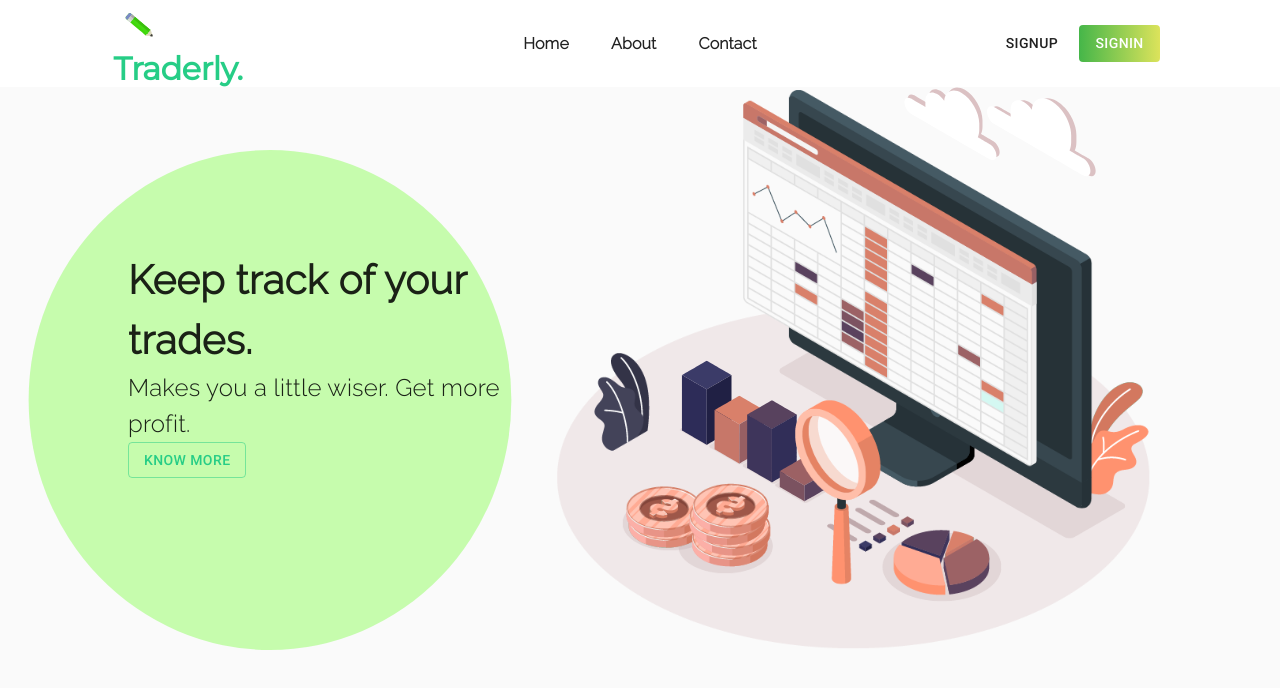
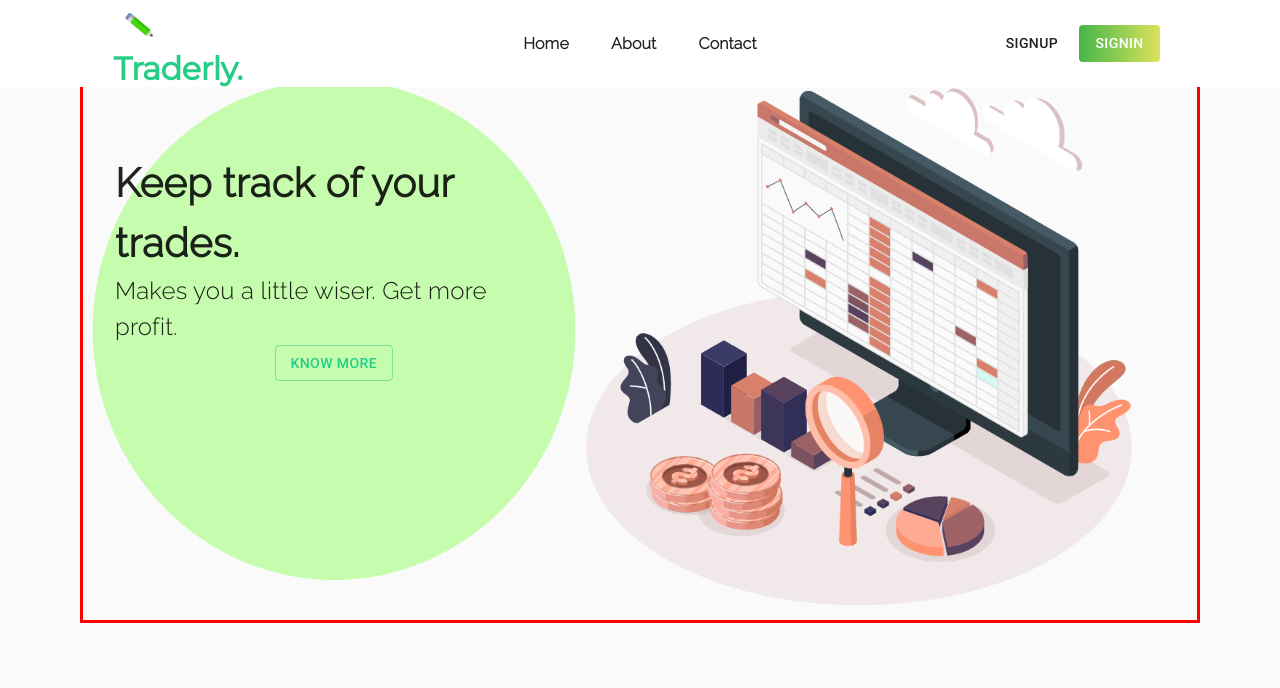
Before and after one commit to VncntDzn/traderie, a Next.js app: page / in a window 1280 px wide. Shown: the top 688 px of the page. Built offline with nearby package versions, Linux system fonts and the light colour scheme.

Commit message:
added styles to landing page

```diff
--- a/src/layouts/Navbar.jsx
+++ b/src/layouts/Navbar.jsx
@@ -15,6 +15,9 @@ const useStyles = makeStyles((theme) => ({
   container: {
     margin: '0 0.6rem',
     [theme.breakpoints.up('md')]: {
+      padding: '0 2rem',
+    },
+    [theme.breakpoints.up('lg')]: {
       padding: '0 5rem',
     },
   },
@@ -42,7 +45,17 @@ const Navbar = (props) => {
             >
               <Title />
               <LinksNavigation />
-              <BurgerLinks />
+
+              <Grid
+                container
+                item
+                justify='space-around'
+                direction='row'
+                lg={2}
+                xs={2}
+              >
+                <BurgerLinks />
+              </Grid>
             </Grid>
           </Toolbar>
         </AppBar>
--- a/src/layouts/nav-links/BurgerLinks.js
+++ b/src/layouts/nav-links/BurgerLinks.js
@@ -16,14 +16,6 @@ const BurgerLinks = () => {
     const [toggle, setToggle] = useState(false);
     return (
         <>
-            <Grid
-                container
-                item
-                justify='space-around'
-                direction='row'
-                lg={2}
-                xs={3}
-            >
             <Hidden mdUp>
                 <Box zIndex={1}>
                     <Hamburger
@@ -37,7 +29,6 @@ const BurgerLinks = () => {
                 <Button>Signup</Button>
                 <Button className={styles.signinBackground}>Signin</Button>
             </Hidden>
-            </Grid>
             <BurgerMenu open={toggle} />
         </>
     )
--- a/src/pages/home/LandingPage.jsx
+++ b/src/pages/home/LandingPage.jsx
@@ -1,12 +1,4 @@
-import {
-  Grid,
-  Box,
-  Typography,
-  makeStyles,
-  Button,
-  Hidden,
-} from '@material-ui/core';
-import PropTypes from 'prop-types';
+import { Grid, Box, Typography, makeStyles, Button } from '@material-ui/core';
 import Image from 'next/image';
 import Lottie from 'react-lottie';
 import Chart from 'lottie/Chart';
@@ -22,6 +14,30 @@ const defaultOptions = {
 };
 
 const useStyles = makeStyles((theme) => ({
+  container: {
+    border: '3px solid red',
+    [theme.breakpoints.up('lg')]: {
+      padding: '0 2rem',
+    },
+  },
+  sloganContainer: {
+    [theme.breakpoints.up('lg')]: {
+      height: '50vh',
+    },
+  },
+  svgContainer: {
+    display: 'flex',
+    alignSelf: 'center',
+    zIndex: -1,
+    top: '15%',
+    position: 'absolute',
+    [theme.breakpoints.up('md')]: {
+      top: '5%',
+    },
+    [theme.breakpoints.up('lg')]: {
+      top: '10%',
+    },
+  },
   headerText: {
     fontFamily: theme.typography.subtitle1.fontFamily,
     fontSize: 'clamp(1rem, 5vw, 2.5rem)',
@@ -33,16 +49,18 @@ const useStyles = makeStyles((theme) => ({
     fontFamily: theme.typography.subtitle1.fontFamily,
   },
 }));
-const LandingPage = (props) => {
+const LandingPage = () => {
   const styles = useStyles();
   return (
-    <Grid container item direction='row'>
+    <Grid className={styles.container} container item direction='row'>
       <Grid
+        className={styles.sloganContainer}
         container
         item
+        md={6}
         lg={5}
         direction='column'
-        alignItems='flex-start'
+        alignItems='center'
         justify='center'
       >
         <Typography className={styles.headerText}>
@@ -55,19 +73,15 @@ const LandingPage = (props) => {
         <Button variant='outlined' color='primary'>
           Know More
         </Button>
-        <Box position='absolute' zIndex={-1} top={150} left={20} bottom={0}>
+        <Box className={styles.svgContainer}>
           <Image src={Circle} height={500} width={500} />
         </Box>
       </Grid>
-      <Hidden mdDown>
-        <Grid container item lg={7}>
-          <Lottie options={defaultOptions} height={600} width={600} />
-        </Grid>
-      </Hidden>
+      <Grid container item md={6} lg={7}>
+        <Lottie options={defaultOptions} height={'auto'} width={'auto'} />
+      </Grid>
     </Grid>
   );
 };
 
-LandingPage.propTypes = {};
-
 export default LandingPage;
--- a/src/pages/index.js
+++ b/src/pages/index.js
@@ -6,7 +6,7 @@ const useStyles = makeStyles((theme) => ({
   container: {
     padding: '10vh 2rem',
     [theme.breakpoints.up('md')]: {
-      padding: '0 8rem',
+      padding: '0 5rem',
     },
   },
 }));
```
Lines whose indentation alone changed are shown as unchanged.
